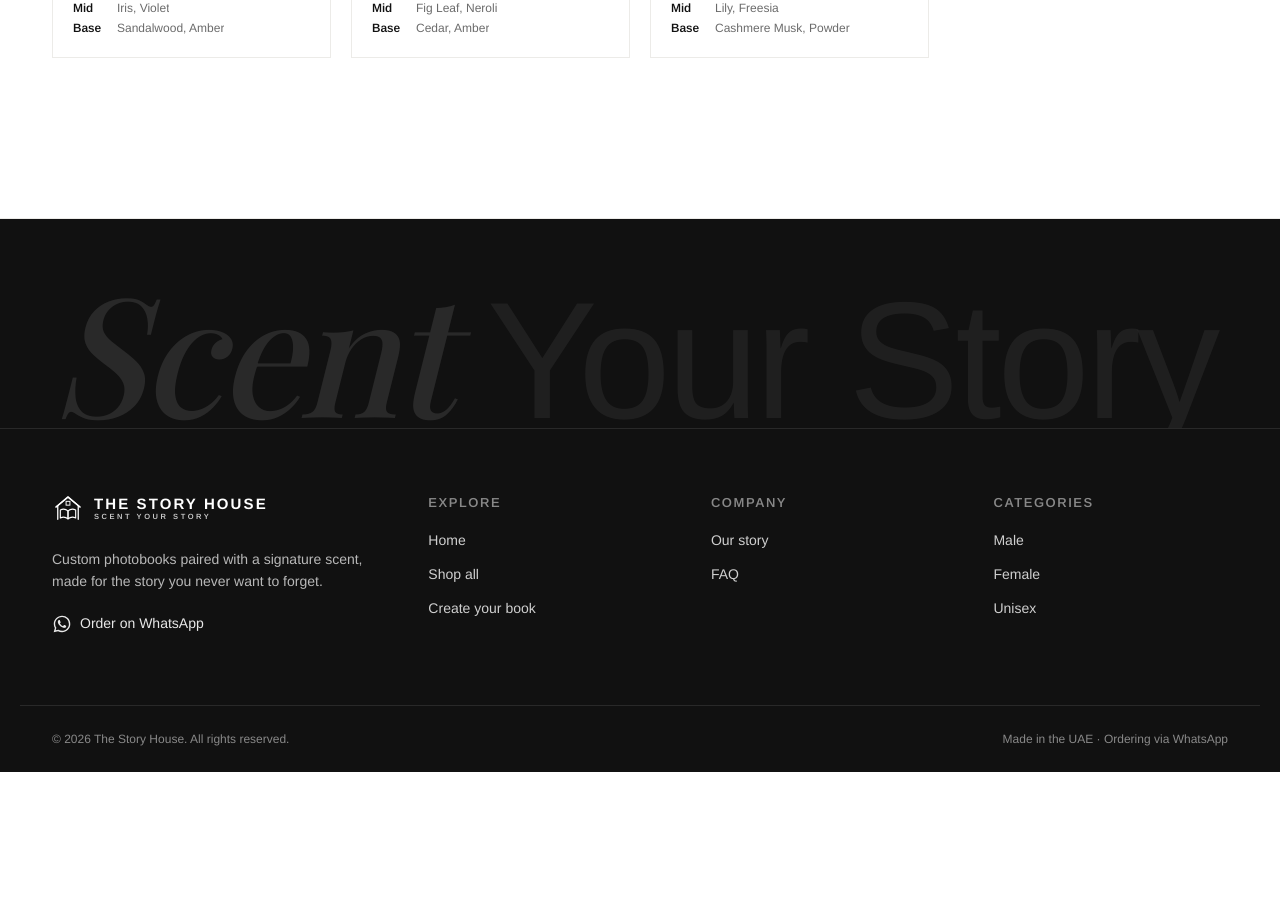
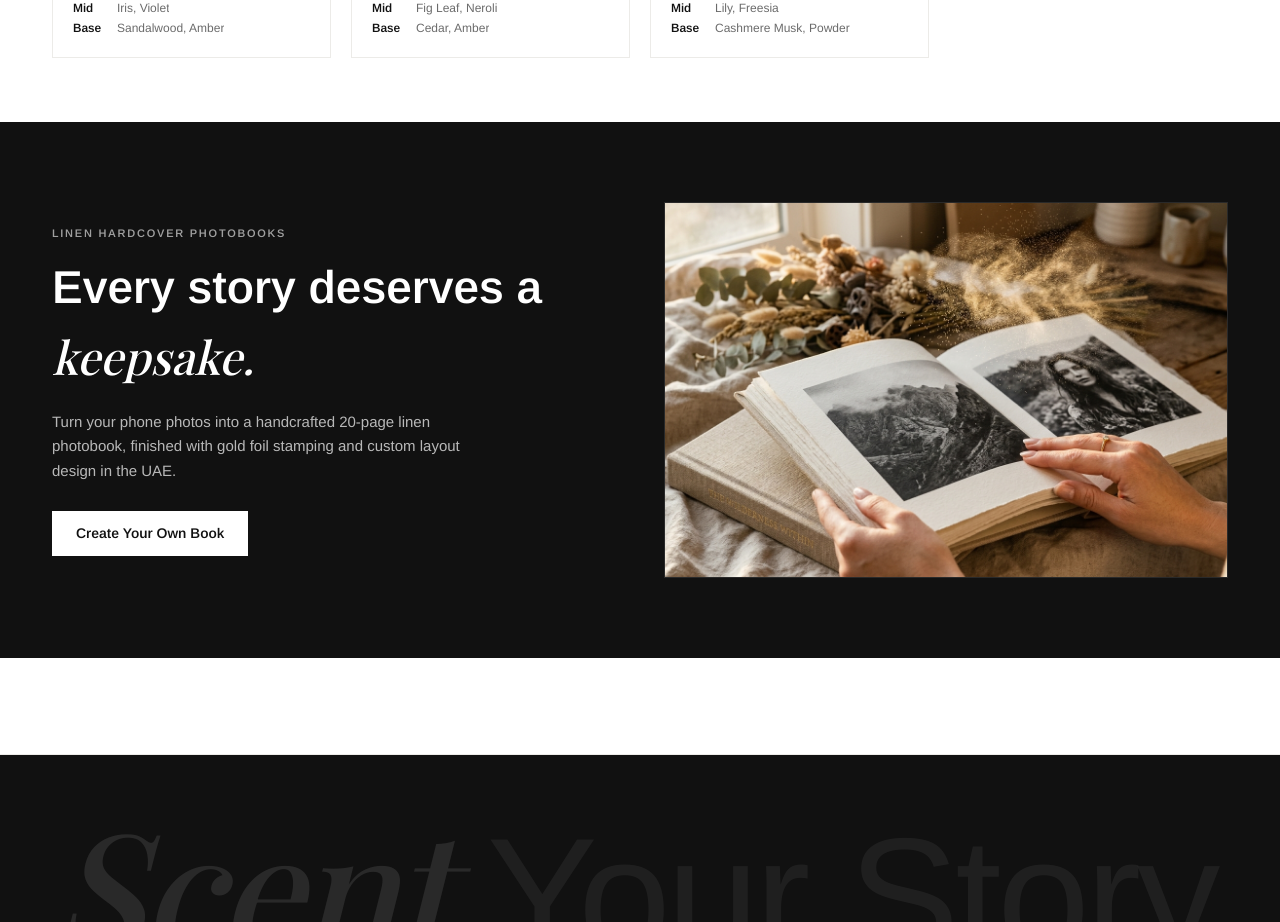
Before and after one commit to uiuxbyahsan/theestoryhousee, a Next.js app: page /shop in a window 1280 px wide. Shown: the part 1020-1942 px from the top of the page. Before the commit the page ends 1792 px from the top, so only its background shows below. Built offline with nearby package versions, Linux system fonts and the light colour scheme.

Commit message:
Add Photobook feature section with Create Your Own Book button to shop all page

```diff
--- a/app/shop/page.tsx
+++ b/app/shop/page.tsx
@@ -1,10 +1,12 @@
 "use client";
 
+import Image from "next/image";
+import Link from "next/link";
 import { Suspense, useMemo, useState, useEffect } from "react";
 import { useSearchParams, useRouter } from "next/navigation";
 import { SiteShell } from "@/components/SiteShell";
 import { Breadcrumb } from "@/components/Nav";
-import { Container, Reveal, Headline } from "@/components/ui";
+import { Container, Reveal, Headline, btnPrimaryInverse } from "@/components/ui";
 import { ScentCard } from "@/components/cards";
 import { SCENTS, CATEGORIES, type Category } from "@/lib/data";
 
@@ -107,6 +109,39 @@ function ShopContent() {
           )}
         </Container>
       </section>
+
+      {/* Photobook Feature Section */}
+      <section className="bg-black py-20 text-text-white">
+        <Container>
+          <div className="grid items-center gap-12 lg:grid-cols-2">
+            <Reveal>
+              <p className="eyebrow text-white/60">Linen Hardcover Photobooks</p>
+              <Headline
+                as="h2"
+                before="Every story deserves a"
+                accent="keepsake."
+                className="mt-3 text-[30px] md:text-[46px]"
+              />
+              <p className="mt-4 max-w-md text-[15px] leading-relaxed text-white/70">
+                Turn your phone photos into a handcrafted 20-page linen photobook, finished with gold foil stamping and custom layout design in the UAE.
+              </p>
+              <Link href="/build/photos" className={`${btnPrimaryInverse} mt-7`}>
+                Create Your Own Book
+              </Link>
+            </Reveal>
+            <Reveal delay={0.1}>
+              <div className="relative aspect-[3/2] w-full overflow-hidden border border-white/10">
+                <Image
+                  src="/images/craftsmanship.jpg"
+                  alt="Handcrafted linen photobook craftsmanship"
+                  fill
+                  className="object-cover"
+                />
+              </div>
+            </Reveal>
+          </div>
+        </Container>
+      </section>
     </SiteShell>
   );
 }
```
